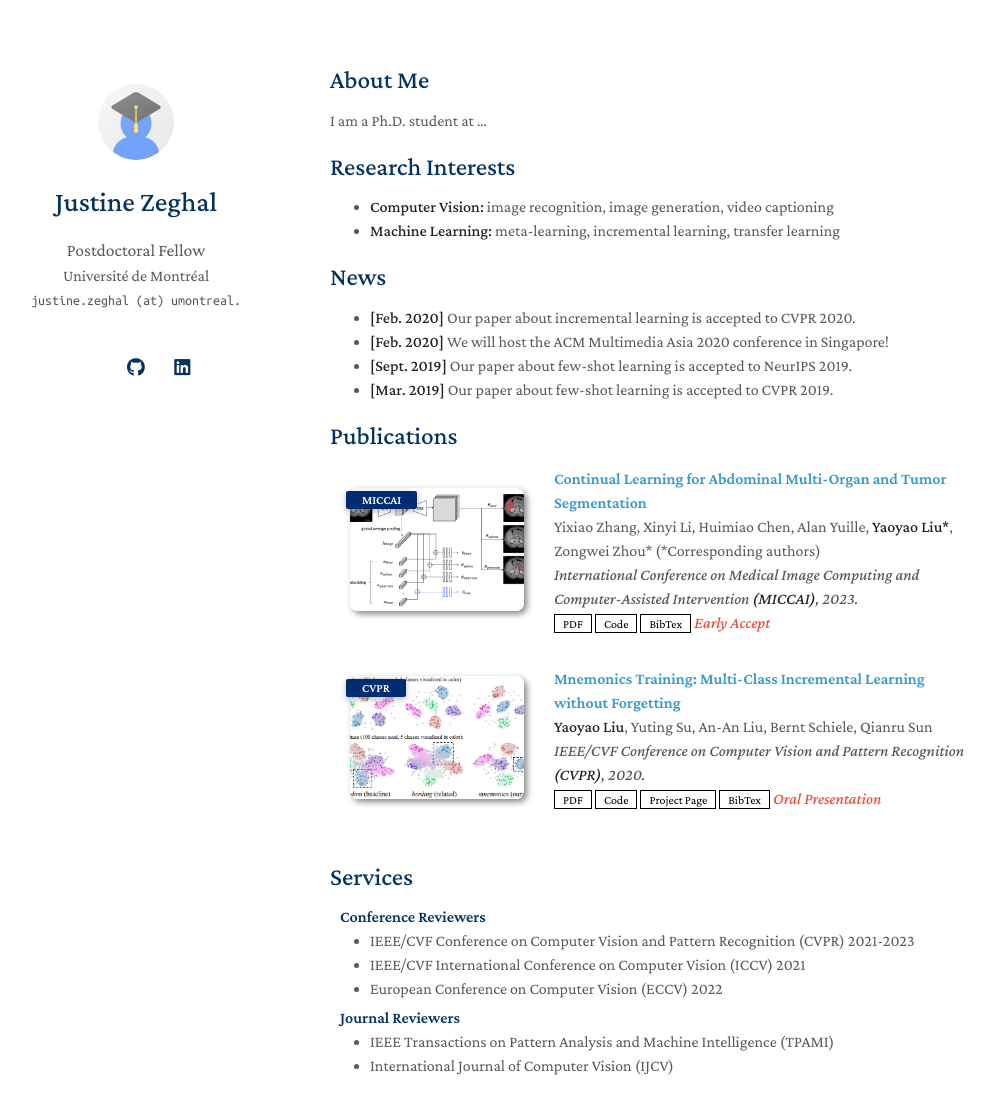
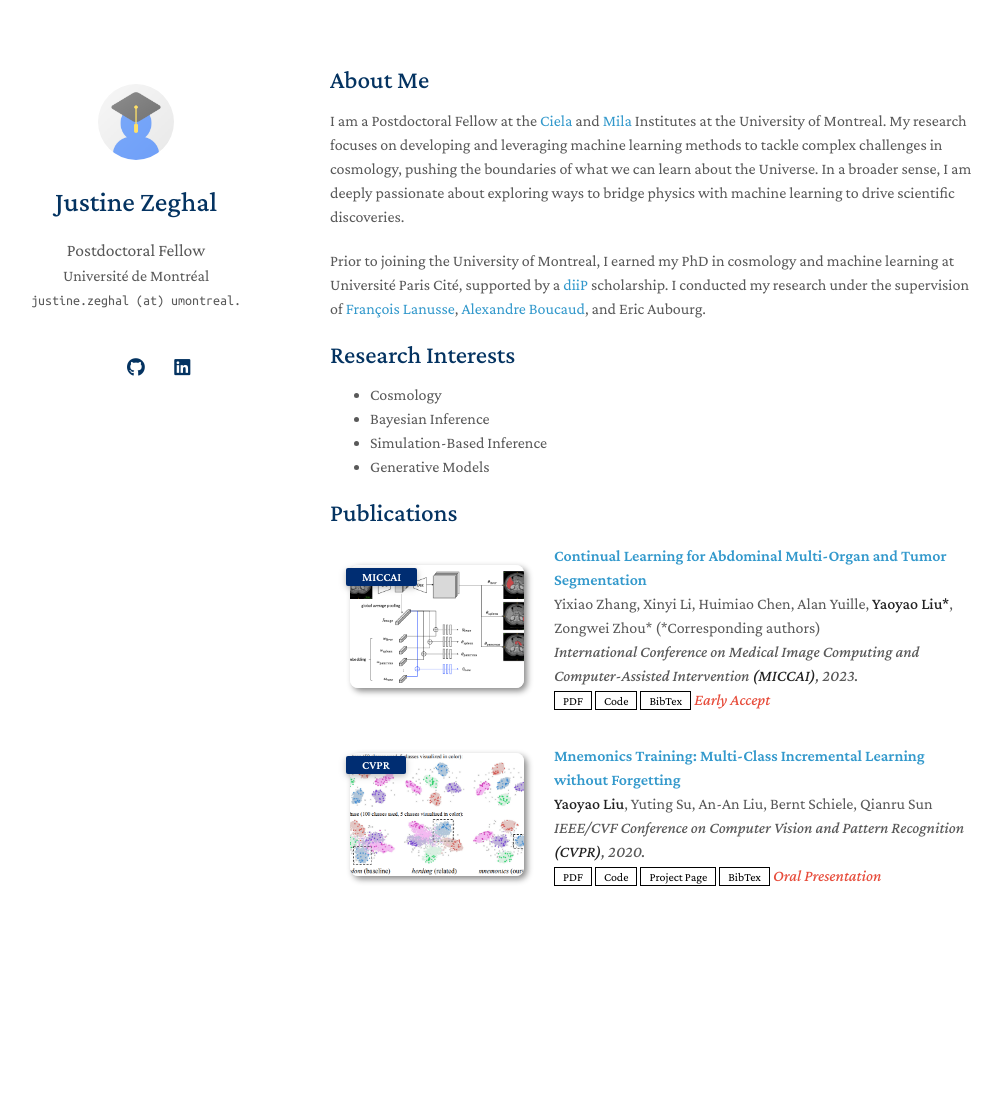
Before and after one commit to Justinezgh/justinezgh.github.io, a Jekyll site: the page built from index.md, in a window 1280 px wide and 1172 px high. Shown: the top 1114 px of the window, without its empty margins (140-1141 px from the left). Built offline with Jekyll 4.4.1, drawn with Linux system fonts in a browser that asks for light colours; a style sheet for code colours, icons or effects is not loaded; our own code applies the rules of GitHub Pages for plain Markdown files.

Commit message:
add config

```diff
--- a/index.md
+++ b/index.md
@@ -4,20 +4,19 @@ layout: homepage
 
 ## About Me
 
-I am a Ph.D. student at ...
+I am a Postdoctoral Fellow at the <a href="https://ciela.science/" target="_blank" rel="noopener noreferrer">Ciela</a> and <a href="https://mila.quebec/en" target="_blank" rel="noopener noreferrer">Mila</a> Institutes at the University of Montreal.
+My research focuses on developing and leveraging machine learning methods to tackle complex challenges in cosmology, pushing the boundaries of what we can learn about the Universe.
+In a broader sense, I am deeply passionate about exploring ways to bridge physics with machine learning to drive scientific discoveries.
+
+Prior to joining the University of Montreal, I earned my PhD in cosmology and machine learning at Université Paris Cité, supported by a <a href="https://u-paris.fr/diip/" target="_blank" rel="noopener noreferrer">diiP</a> scholarship. I conducted my research under the supervision of <a href="https://flanusse.net/" target="_blank" rel="noopener noreferrer">François Lanusse</a>, <a href="https://aboucaud.github.io/" target="_blank" rel="noopener noreferrer">Alexandre Boucaud</a>, and Eric Aubourg.
 
 ## Research Interests
 
-- **Computer Vision:** image recognition, image generation, video captioning
-- **Machine Learning:** meta-learning, incremental learning, transfer learning
-
-## News
-
-- **[Feb. 2020]** Our paper about incremental learning is accepted to CVPR 2020.
-- **[Feb. 2020]** We will host the ACM Multimedia Asia 2020 conference in Singapore!
-- **[Sept. 2019]** Our paper about few-shot learning is accepted to NeurIPS 2019.
-- **[Mar. 2019]** Our paper about few-shot learning is accepted to CVPR 2019.
+- Cosmology
+- Bayesian Inference
+- Simulation-Based Inference
+- Generative Models
 
 {% include_relative _includes/publications.md %}
 
-{% include_relative _includes/services.md %}
+<!-- {% include_relative _includes/services.md %} -->
```
